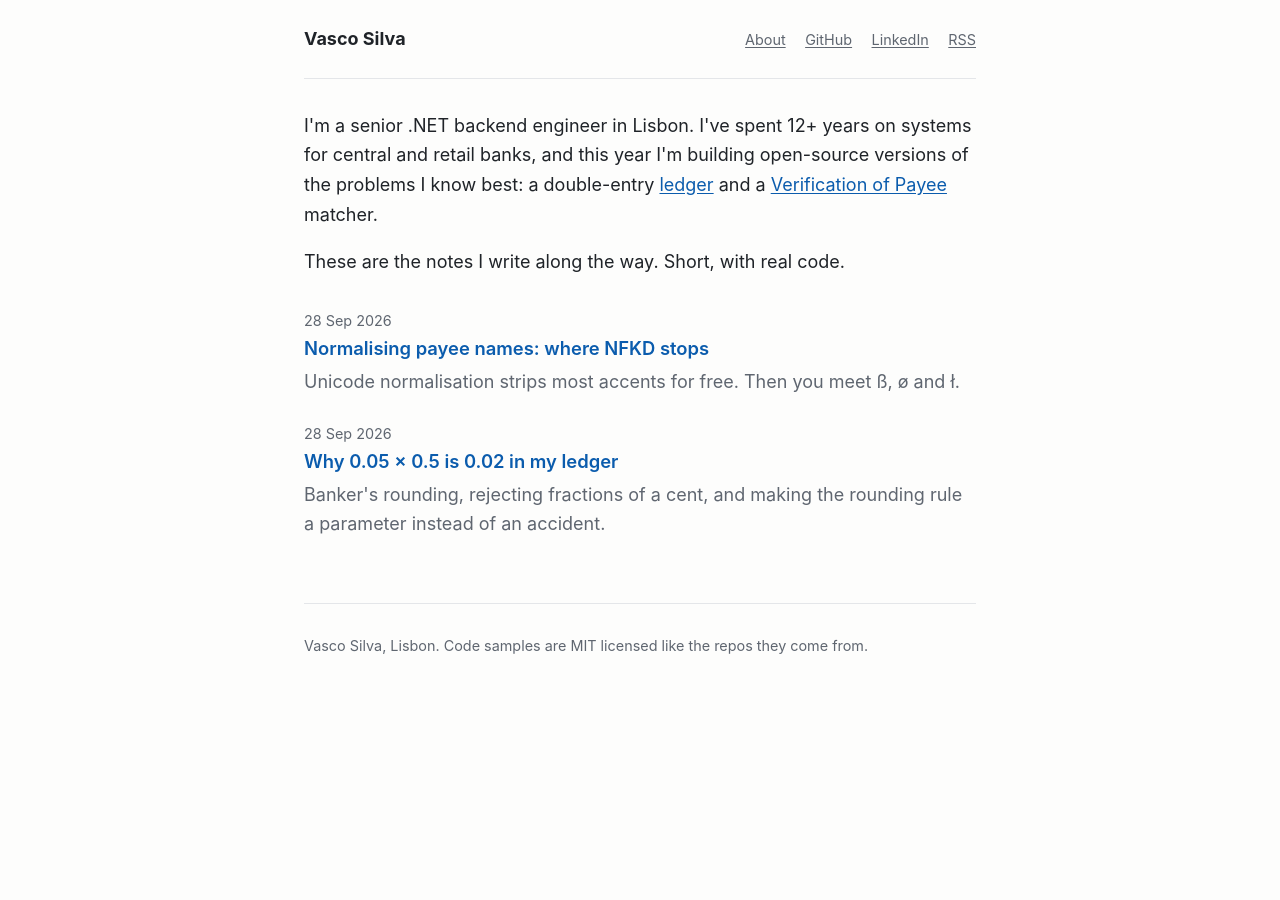
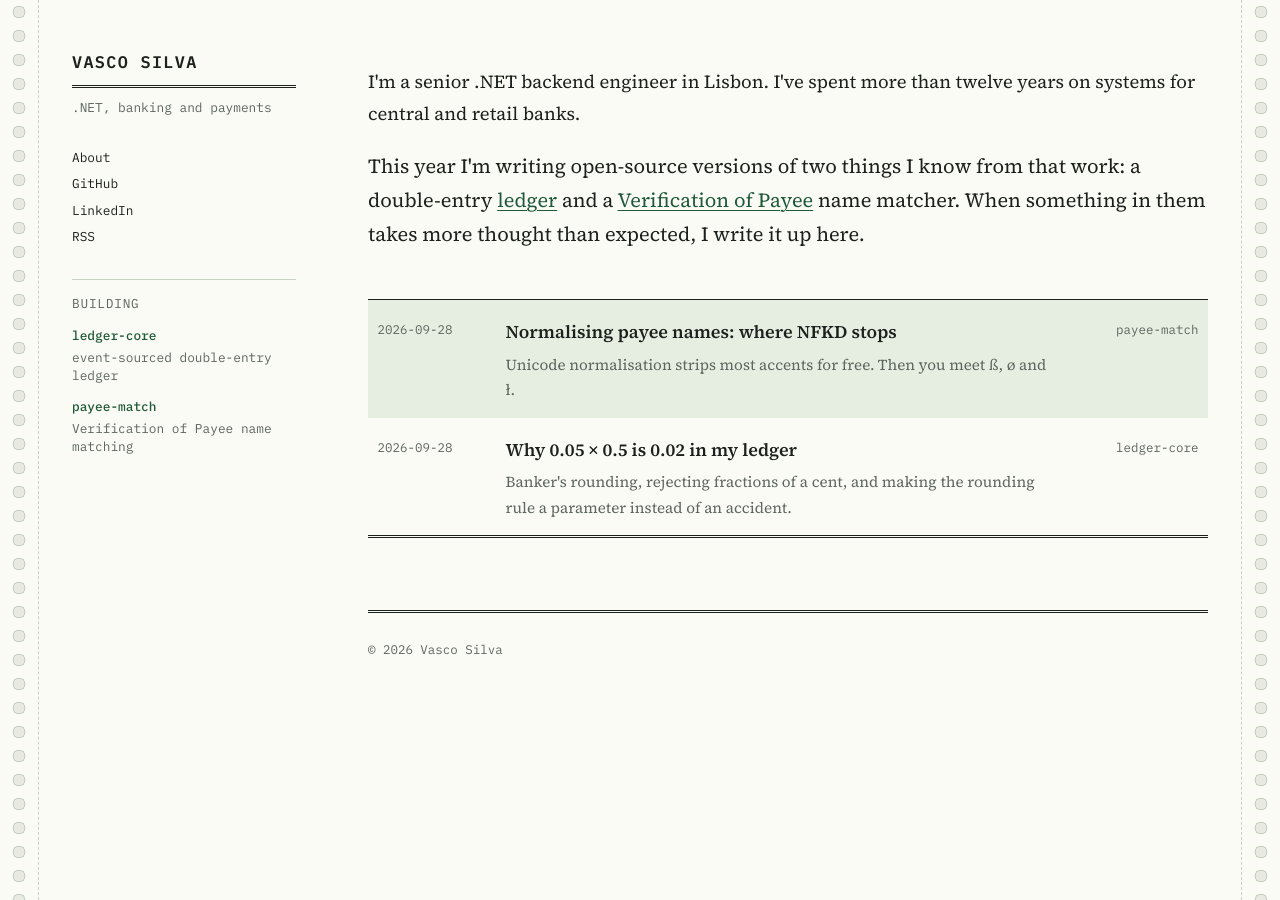
Before and after one commit to softvasco/softvasco.github.io, a Jekyll site: the page built from index.html, in a window 1280 px wide. Built offline with Jekyll 4.4.1, drawn with Linux system fonts in a browser that asks for light colours.

Commit message:
feat(site): green-bar paper design with a sidebar layout

```diff
--- a/_layouts/default.html
+++ b/_layouts/default.html
@@ -5,23 +5,36 @@
   <meta name="viewport" content="width=device-width, initial-scale=1">
   {% seo %}
   {% feed_meta %}
+  <link rel="preconnect" href="https://fonts.googleapis.com">
+  <link rel="preconnect" href="https://fonts.gstatic.com" crossorigin>
+  <link rel="stylesheet" href="https://fonts.googleapis.com/css2?family=IBM+Plex+Mono:wght@400;500;600&family=Source+Serif+4:opsz,wght@8..60,400;8..60,600&display=swap">
   <link rel="stylesheet" href="{{ '/assets/style.css' | relative_url }}">
 </head>
 <body>
-  <header class="site">
+  <div class="page">
+    <aside class="side">
       <a class="name" href="{{ '/' | relative_url }}">{{ site.title }}</a>
+      <p class="tag">{{ site.tagline }}</p>
       <nav>
         <a href="{{ '/about/' | relative_url }}">About</a>
         <a href="https://github.com/softvasco">GitHub</a>
         <a href="https://www.linkedin.com/in/softvasco">LinkedIn</a>
         <a href="{{ '/feed.xml' | relative_url }}">RSS</a>
       </nav>
-  </header>
+      <div class="projects">
+        <p class="label">Building</p>
+        <a href="https://github.com/softvasco/ledger-core">ledger-core</a>
+        <span>event-sourced double-entry ledger</span>
+        <a href="https://github.com/softvasco/payee-match">payee-match</a>
+        <span>Verification of Payee name matching</span>
+      </div>
+    </aside>
     <main>
       {{ content }}
+      <footer class="site">
+        <p>© {{ site.time | date: '%Y' }} Vasco Silva</p>
+      </footer>
     </main>
-  <footer class="site">
-    <p>Vasco Silva, Lisbon. Code samples are MIT licensed like the repos they come from.</p>
-  </footer>
+  </div>
 </body>
 </html>
--- a/_layouts/post.html
+++ b/_layouts/post.html
@@ -4,8 +4,8 @@ layout: default
 <article>
   <h1>{{ page.title }}</h1>
   <p class="meta">
-    <time datetime="{{ page.date | date_to_xmlschema }}">{{ page.date | date: "%-d %B %Y" }}</time>
-    {% if page.repo %} · code in <a href="https://github.com/softvasco/{{ page.repo }}">{{ page.repo }}</a>{% endif %}
+    <time datetime="{{ page.date | date_to_xmlschema }}">{{ page.date | date: "%Y-%m-%d" }}</time>
+    {% if page.repo %} · <a href="https://github.com/softvasco/{{ page.repo }}">{{ page.repo }}</a>{% endif %}
   </p>
   {{ content }}
 </article>
--- a/assets/style.css
+++ b/assets/style.css
@@ -1,103 +1,206 @@
+/* continuous-form paper, the green-bar stock bank mainframes printed statements on */
 :root {
-  --bg: #fdfdfc;
-  --fg: #1f2328;
-  --muted: #5f6670;
-  --link: #0b5cad;
-  --rule: #e4e6e9;
-  --code-bg: #f3f4f6;
-  --kw: #8250df;
-  --str: #0a6b35;
-  --com: #6e7781;
-  --num: #0550ae;
+  --paper: #fbfbf6;
+  --bar: #e5eee0;
+  --ink: #1c211d;
+  --muted: #5d665f;
+  --green: #1f5a38;
+  --red: #a8281d;
+  --ochre: #85550f;
+  --rule: #c9d3c4;
+  --hole: #e8e9e1;
+  --code: #f1f4ec;
+  --mono: "IBM Plex Mono", ui-monospace, Consolas, monospace;
+  --serif: "Source Serif 4", Georgia, serif;
 }
 
 @media (prefers-color-scheme: dark) {
   :root {
-    --bg: #15171a;
-    --fg: #e6e8eb;
-    --muted: #9aa1aa;
-    --link: #6cb6ff;
-    --rule: #2c3036;
-    --code-bg: #1e2126;
-    --kw: #c297ff;
-    --str: #7ee2a8;
-    --com: #8b949e;
-    --num: #79c0ff;
+    --paper: #111510;
+    --bar: #182017;
+    --ink: #dde4d8;
+    --muted: #949e91;
+    --green: #8cc79d;
+    --red: #f08b7f;
+    --ochre: #d9b36b;
+    --rule: #2e392c;
+    --hole: #0b0e0a;
+    --code: #161d15;
   }
 }
 
 * { box-sizing: border-box; }
 
+html { background: var(--paper); }
+
 body {
-  margin: 0 auto;
-  max-width: 44rem;
-  padding: 0 1rem 3rem;
-  background: var(--bg);
-  color: var(--fg);
-  font: 18px/1.65 -apple-system, "Segoe UI", Roboto, "Helvetica Neue", Arial, sans-serif;
+  margin: 0;
+  color: var(--ink);
+  font: 20px/1.7 var(--serif);
+  font-optical-sizing: auto;
 }
 
-a { color: var(--link); text-underline-offset: 2px; }
-
-header.site {
-  display: flex;
-  flex-wrap: wrap;
-  justify-content: space-between;
-  align-items: baseline;
-  gap: .5rem 1rem;
-  padding: 1.5rem 0;
-  border-bottom: 1px solid var(--rule);
-  margin-bottom: 2rem;
+.page {
+  max-width: 88rem;
+  margin: 0 auto;
+  padding: 0 1rem 3rem;
 }
 
-header.site .name { font-weight: 700; color: var(--fg); text-decoration: none; }
-header.site nav a { margin-left: .9rem; font-size: .9rem; color: var(--muted); }
-header.site nav a:first-child { margin-left: 0; }
+a { color: var(--green); text-decoration-thickness: 1px; text-underline-offset: 3px; }
+a:hover { color: var(--red); }
 
-h1 { font-size: 1.9rem; line-height: 1.25; margin: 0 0 .4rem; }
-h2 { font-size: 1.35rem; margin-top: 2.2rem; }
-h3 { font-size: 1.1rem; margin-top: 1.8rem; }
+.side { font-family: var(--mono); font-size: .8rem; padding-top: 2rem; }
 
-.meta, .posts time, footer.site { color: var(--muted); font-size: .9rem; }
-.meta { margin-bottom: 2rem; }
+.side .name {
+  display: block;
+  font-weight: 600;
+  font-size: 1.05rem;
+  letter-spacing: .08em;
+  text-transform: uppercase;
+  color: var(--ink);
+  text-decoration: none;
+  padding-bottom: .5rem;
+  border-bottom: 3px double var(--ink);
+}
 
-.posts { list-style: none; padding: 0; margin: 2rem 0; }
-.posts li { margin-bottom: 1.6rem; }
-.posts time { display: block; }
-.posts a { font-size: 1.15rem; font-weight: 600; text-decoration: none; }
-.posts p { margin: .2rem 0 0; color: var(--muted); }
+.side .tag { color: var(--muted); margin: .6rem 0 1.6rem; }
+.side nav a, .side .projects a { display: block; color: var(--ink); text-decoration: none; padding: .15rem 0; }
+.side nav a:hover, .side .projects a:hover { color: var(--red); }
+.side .projects { margin-top: 1.8rem; padding-top: .8rem; border-top: 1px solid var(--rule); }
+.side .label { text-transform: uppercase; letter-spacing: .06em; color: var(--muted); margin: 0 0 .5rem; }
+.side .projects a { color: var(--green); font-weight: 500; margin-top: .5rem; }
+.side .projects span { display: block; color: var(--muted); line-height: 1.4; }
+
+/* tractor-feed strips down both edges, only when there is room for them */
+@media (min-width: 62rem) {
+  html::before, html::after {
+    content: "";
+    position: fixed;
+    top: 0;
+    bottom: 0;
+    width: 2.4rem;
+    background:
+      radial-gradient(circle at 50% 50%, var(--hole) 0 .32rem, var(--rule) .33rem .4rem, transparent .41rem) 0 0 / 100% 1.5rem repeat-y;
+  }
+  html::before { left: 0; border-right: 1px dashed var(--rule); }
+  html::after { right: 0; border-left: 1px dashed var(--rule); }
+
+  .page {
+    display: grid;
+    grid-template-columns: 14rem minmax(0, 1fr);
+    gap: 4.5rem;
+    padding: 0 4.5rem 3rem;
+  }
+
+  .side {
+    position: sticky;
+    top: 0;
+    align-self: start;
+    padding-top: 3rem;
+  }
+
+  main { padding-top: 3rem; }
+}
+
+@media (max-width: 61.99rem) {
+  .side { display: flex; flex-wrap: wrap; align-items: baseline; gap: .3rem 1rem; border-bottom: 3px double var(--ink); padding-bottom: .7rem; margin-bottom: 2rem; }
+  .side .name { border: 0; padding: 0; }
+  .side .tag { margin: 0; flex: 1; }
+  .side nav { display: flex; gap: 1rem; width: 100%; }
+  .side .projects { display: none; }
+}
+
+h1 { font-size: 2.4rem; line-height: 1.15; font-weight: 600; letter-spacing: -.01em; margin: 0 0 .6rem; }
+
+h2, h3 {
+  font-family: var(--mono);
+  font-weight: 600;
+  letter-spacing: .02em;
+}
+
+h2 {
+  font-size: .95rem;
+  text-transform: uppercase;
+  margin: 2.8rem 0 1rem;
+  padding-top: .6rem;
+  border-top: 1px solid var(--rule);
+}
+
+h3 { font-size: .9rem; margin-top: 2rem; }
+
+.meta, .posts time, .posts .repo, footer.site {
+  font-family: var(--mono);
+  font-size: .78rem;
+  color: var(--muted);
+}
+
+.meta { margin-bottom: 2.4rem; }
+.meta a { color: var(--muted); }
+
+.intro p:first-child { font-size: 1.15rem; }
+
+.posts { list-style: none; padding: 0; margin: 3rem 0; border-top: 1px solid var(--ink); border-bottom: 3px double var(--ink); }
+.posts li {
+  display: grid;
+  grid-template-columns: 7rem minmax(0, 1fr) 8rem;
+  gap: .2rem 1rem;
+  padding: .9rem .6rem;
+}
+.posts li:nth-child(odd) { background: var(--bar); }
+.posts time { padding-top: .3rem; font-variant-numeric: tabular-nums; }
+.posts a { font-size: 1.12rem; font-weight: 600; color: var(--ink); text-decoration: none; }
+.posts a:hover { color: var(--red); }
+.posts p { margin: .2rem 0 0; color: var(--muted); font-size: .95rem; }
+.posts .repo { padding-top: .3rem; text-align: right; }
+
+@media (max-width: 36rem) {
+  .posts li { grid-template-columns: 1fr; }
+  .posts .repo { display: none; }
+}
 
 code {
-  font: .85em/1.5 ui-monospace, "Cascadia Code", Consolas, monospace;
-  background: var(--code-bg);
-  padding: .1em .35em;
-  border-radius: 4px;
+  font: .82em/1.5 var(--mono);
+  background: var(--code);
+  padding: .08em .3em;
 }
 
 pre {
-  background: var(--code-bg);
-  padding: 1rem;
-  border-radius: 6px;
+  background: var(--code);
+  border-left: 3px solid var(--green);
+  padding: 1rem 1.1rem;
   overflow-x: auto;
-  line-height: 1.5;
+  font-size: .8rem;
+  line-height: 1.6;
+  margin: 1.6rem 0;
 }
 
-pre code { background: none; padding: 0; font-size: .82rem; }
+pre code { background: none; padding: 0; font-size: inherit; line-height: inherit; }
 
 blockquote {
-  margin: 1.5rem 0;
+  margin: 1.6rem 0;
   padding-left: 1rem;
   border-left: 3px solid var(--rule);
   color: var(--muted);
 }
 
-table { border-collapse: collapse; width: 100%; font-size: .92rem; margin: 1.5rem 0; }
-th, td { border-bottom: 1px solid var(--rule); padding: .45rem .6rem; text-align: left; }
+table {
+  border-collapse: collapse;
+  width: 100%;
+  margin: 1.8rem 0;
+  font-size: .95rem;
+  font-variant-numeric: tabular-nums;
+  border-top: 1px solid var(--ink);
+  border-bottom: 3px double var(--ink);
+}
+th { font: 600 .75rem var(--mono); text-transform: uppercase; letter-spacing: .04em; border-bottom: 1px solid var(--ink); }
+th, td { padding: .45rem .7rem; text-align: left; }
+tbody tr:nth-child(odd) { background: var(--bar); }
 
-.back { margin-top: 3rem; }
-footer.site { margin-top: 4rem; padding-top: 1rem; border-top: 1px solid var(--rule); }
+.back { margin-top: 3.5rem; font-family: var(--mono); font-size: .8rem; }
 
-.highlight .k, .highlight .kd, .highlight .kt, .highlight .kr { color: var(--kw); }
-.highlight .s, .highlight .s1, .highlight .s2, .highlight .sc { color: var(--str); }
-.highlight .c, .highlight .c1, .highlight .cm { color: var(--com); font-style: italic; }
-.highlight .m, .highlight .mi, .highlight .mf { color: var(--num); }
+footer.site { margin-top: 4.5rem; padding-top: .8rem; border-top: 3px double var(--ink); }
+
+.highlight .k, .highlight .kd, .highlight .kt, .highlight .kr, .highlight .kn { color: var(--green); font-weight: 500; }
+.highlight .s, .highlight .s1, .highlight .s2, .highlight .sc, .highlight .si { color: var(--ochre); }
+.highlight .c, .highlight .c1, .highlight .cm { color: var(--muted); font-style: italic; }
+.highlight .m, .highlight .mi, .highlight .mf { color: var(--red); }
--- a/index.html
+++ b/index.html
@@ -2,16 +2,19 @@
 layout: default
 ---
 <section class="intro">
-  <p>I'm a senior .NET backend engineer in Lisbon. I've spent 12+ years on systems for central and retail banks, and this year I'm building open-source versions of the problems I know best: a double-entry <a href="https://github.com/softvasco/ledger-core">ledger</a> and a <a href="https://github.com/softvasco/payee-match">Verification of Payee</a> matcher.</p>
-  <p>These are the notes I write along the way. Short, with real code.</p>
+  <p>I'm a senior .NET backend engineer in Lisbon. I've spent more than twelve years on systems for central and retail banks.</p>
+  <p>This year I'm writing open-source versions of two things I know from that work: a double-entry <a href="https://github.com/softvasco/ledger-core">ledger</a> and a <a href="https://github.com/softvasco/payee-match">Verification of Payee</a> name matcher. When something in them takes more thought than expected, I write it up here.</p>
 </section>
 
 <ul class="posts">
   {% for post in site.posts %}
   <li>
-    <time datetime="{{ post.date | date_to_xmlschema }}">{{ post.date | date: "%d %b %Y" }}</time>
-    <a href="{{ post.url | relative_url }}">{{ post.title }}</a>
-    {% if post.description %}<p>{{ post.description }}</p>{% endif %}
+    <time datetime="{{ post.date | date_to_xmlschema }}">{{ post.date | date: "%Y-%m-%d" }}</time>
+    <div>
+      <a href="{{ post.url | relative_url }}">{{ post.title }}</a>
+      {% if post.description %}<p>{{ post.description }}</p>{% endif %}
+    </div>
+    <span class="repo">{{ post.repo }}</span>
   </li>
   {% endfor %}
 </ul>
```
Lines whose indentation alone changed are shown as unchanged.
